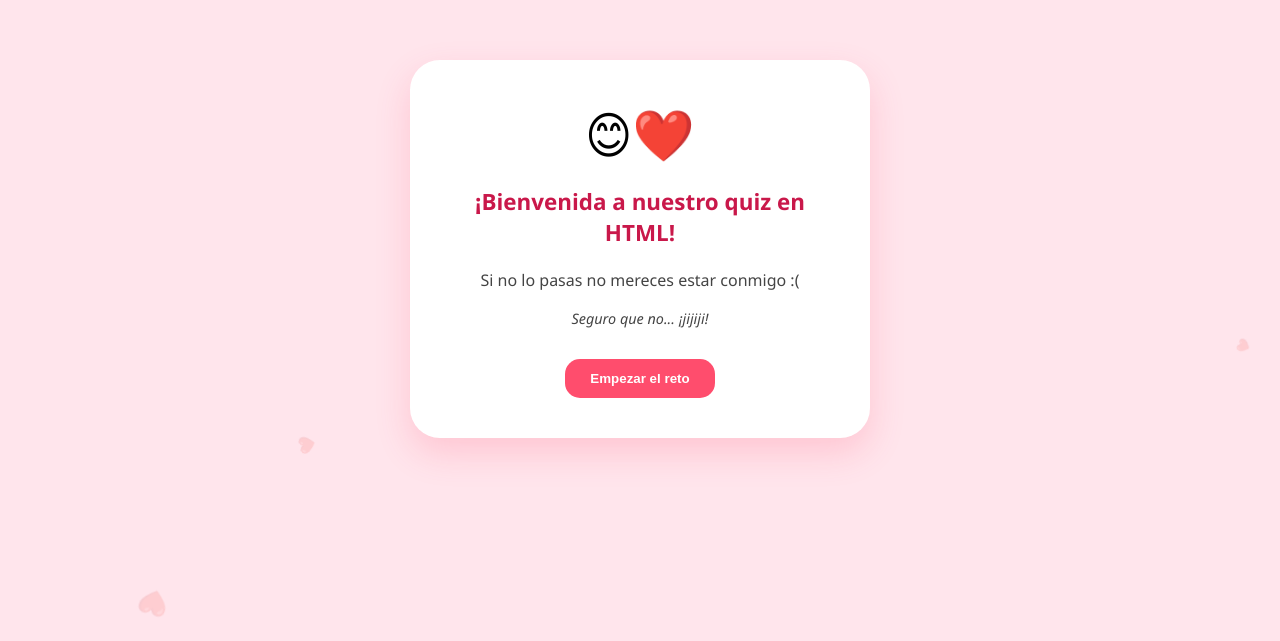
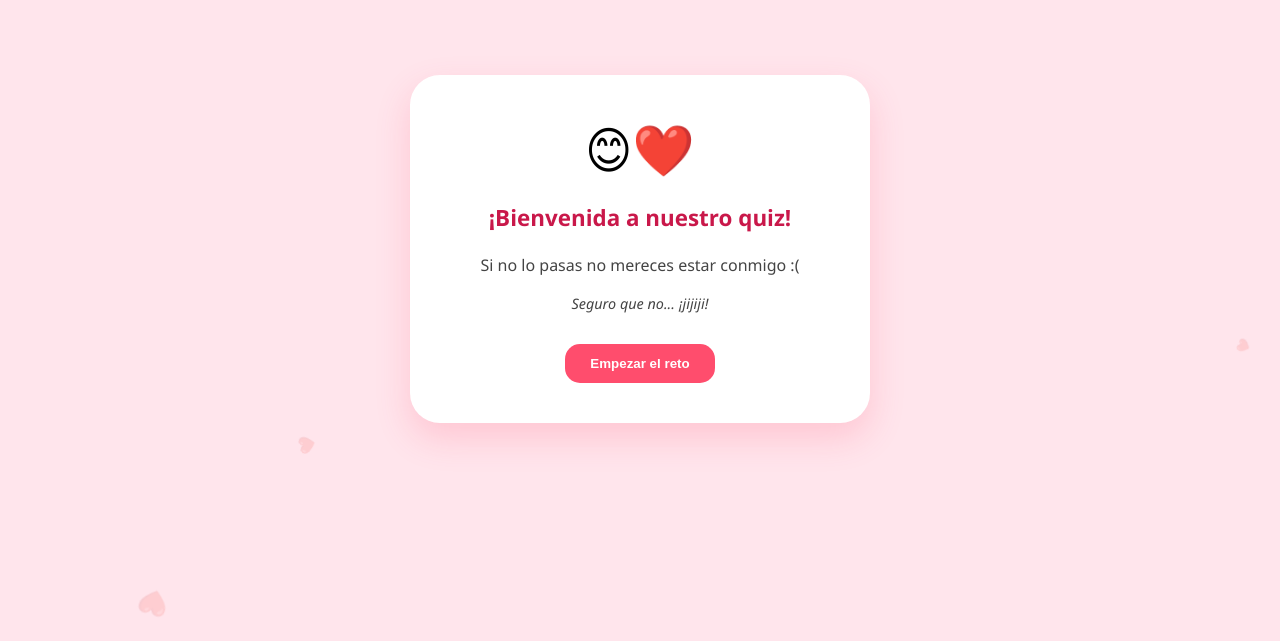
Before and after one commit to jorgeeprado/Quiz, a plain HTML site: page index.html in a window 1280 px wide. Shown: the part 151-792 px from the top of the page. Drawn offline with Linux system fonts and the light colour scheme.

```diff
--- a/index.html
+++ b/index.html
@@ -115,7 +115,7 @@
     <div class="card">
         <div class="step active" id="step0">
             <div style="font-size: 50px;">😊❤️</div>
-            <h2>¡Bienvenida a nuestro quiz en HTML!</h2>
+            <h2>¡Bienvenida a nuestro quiz!</h2>
             <p>Si no lo pasas no mereces estar conmigo :(</p>
             <p style="font-style: italic; font-size: 0.9rem;">Seguro que no... ¡jijiji!</p>
             <button onclick="nextStep(0)">Empezar el reto</button>
```
